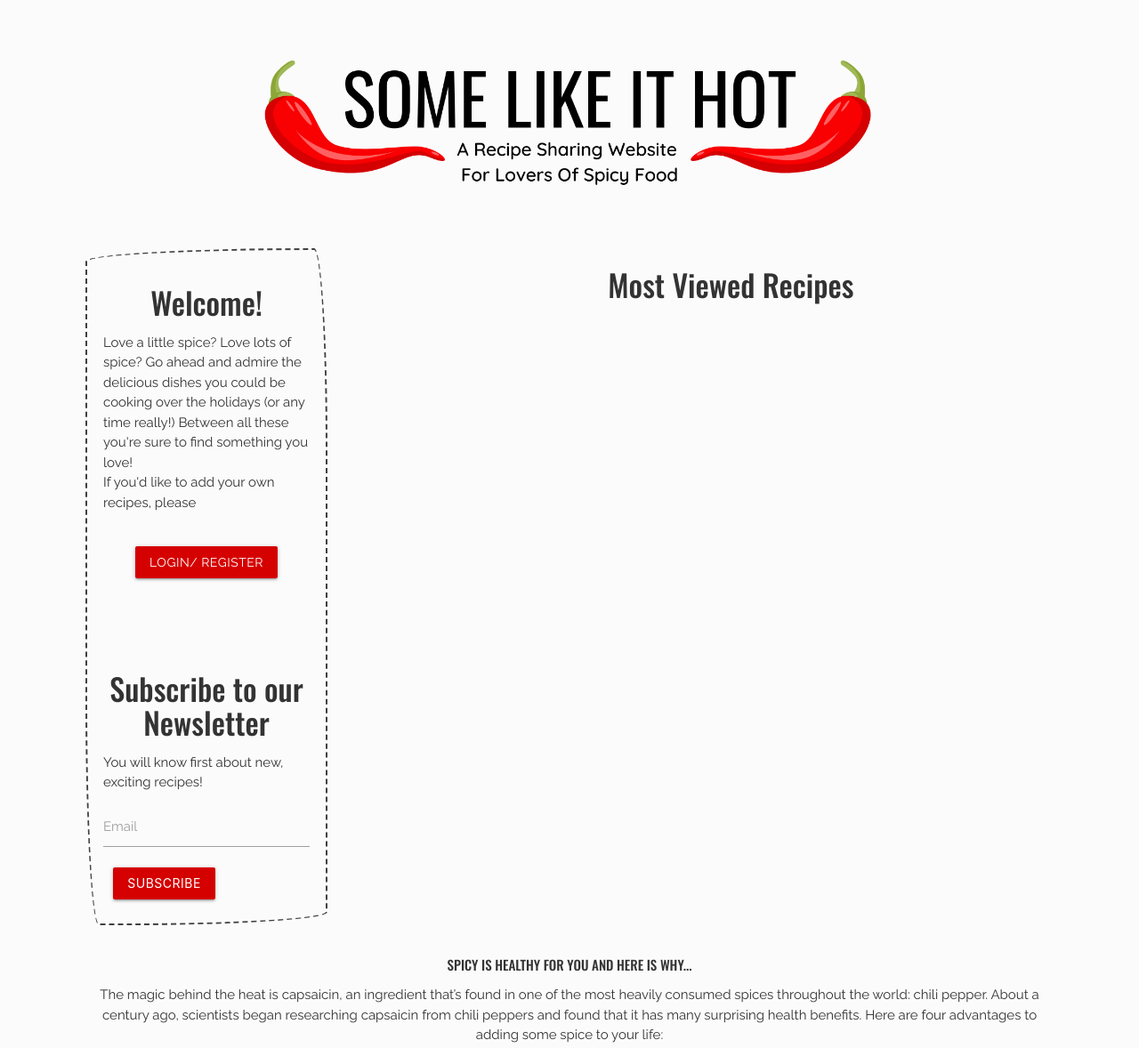
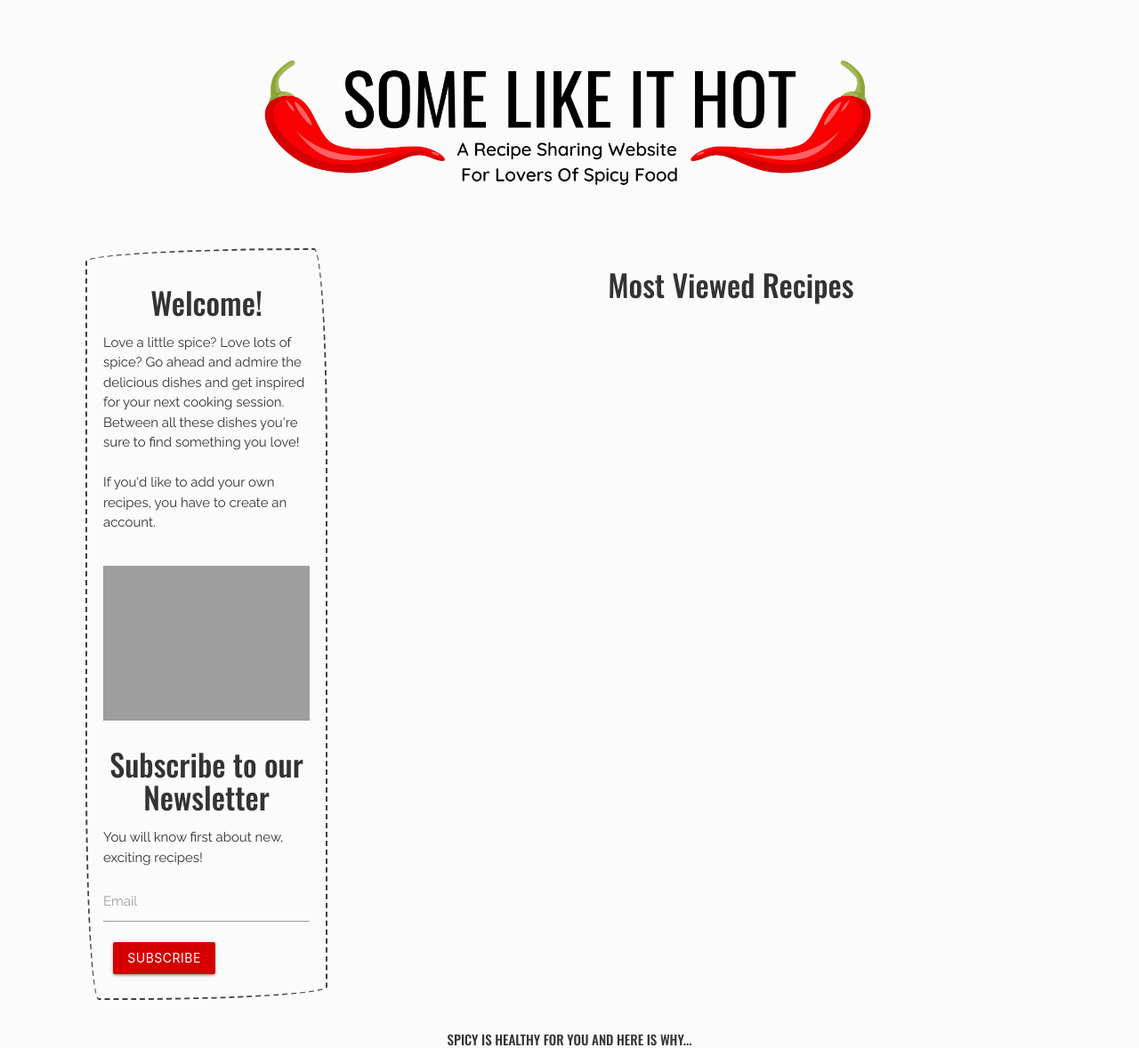
Before and after one commit to lisa1Q84/somelikeithot-recipes, a Flask app: page / in a window 1280 px wide. Shown: the part 80-1258 px from the top of the page at 89% size. Run offline with Flask 2, Linux system fonts and the light colour scheme; data that the repository does not hold is empty; some libraries are stand-ins or nearby versions; grey boxes are pictures that could not be loaded.

Commit message:
add photo of marilyn monroe

```diff
--- a/templates/index.html
+++ b/templates/index.html
@@ -14,14 +14,13 @@
             <h4 class="center-align"> Welcome! </h4>
                 <p>
                     Love a little spice? Love lots of spice?
-                    Go ahead and admire the delicious dishes you could be cooking over the holidays (or any time really!) Between all these
-                    you're sure to find something you love! <br>
-                    If you'd like to add your own recipes, please <br><br>
-                </p>
-                <p class="center-align"><a href="{{ url_for ('login')}}" class="btn red accent-4">Login/ Register</a>
+                    Go ahead and admire the delicious dishes and get inspired for your next cooking session.
+                    Between all these dishes you're sure to find something you love! <br><br>
+                    If you'd like to add your own recipes, you have to create an account.
                 </p>
                 <div class="hide-on-small-only">
-                    <br><br><br>
+                    <br>
+                    <img class="responsive-img" src="static/images/marilyn.jpeg" alt="marilyn monroe">
                     <h4 class="center-align"> Subscribe to our Newsletter</h4>
                         <p> You will know first about new, exciting recipes!</p>
                         <form  class="form-inline" method="POST" action="{{ url_for('subscribe') }}">
```
